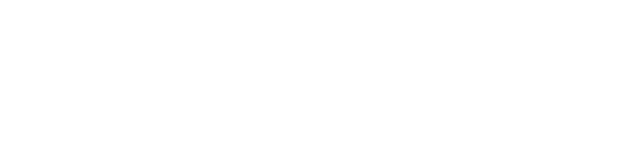
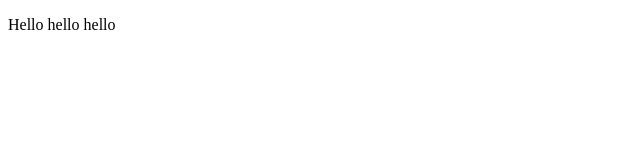
Before and after one commit to michelle-viljoen/practice-resume, a plain HTML site: page index.html in a window 1280 px wide. Shown: the whole page, without its empty margins (0-640 px from the left). Drawn offline with Linux system fonts and the light colour scheme.

Commit message:
added a paragraph

```diff
--- a/index.html
+++ b/index.html
@@ -7,6 +7,6 @@
     <title>Document</title>
 </head>
 <body>
-
+  <p>Hello hello hello</p>
 </body>
 </html>
```
